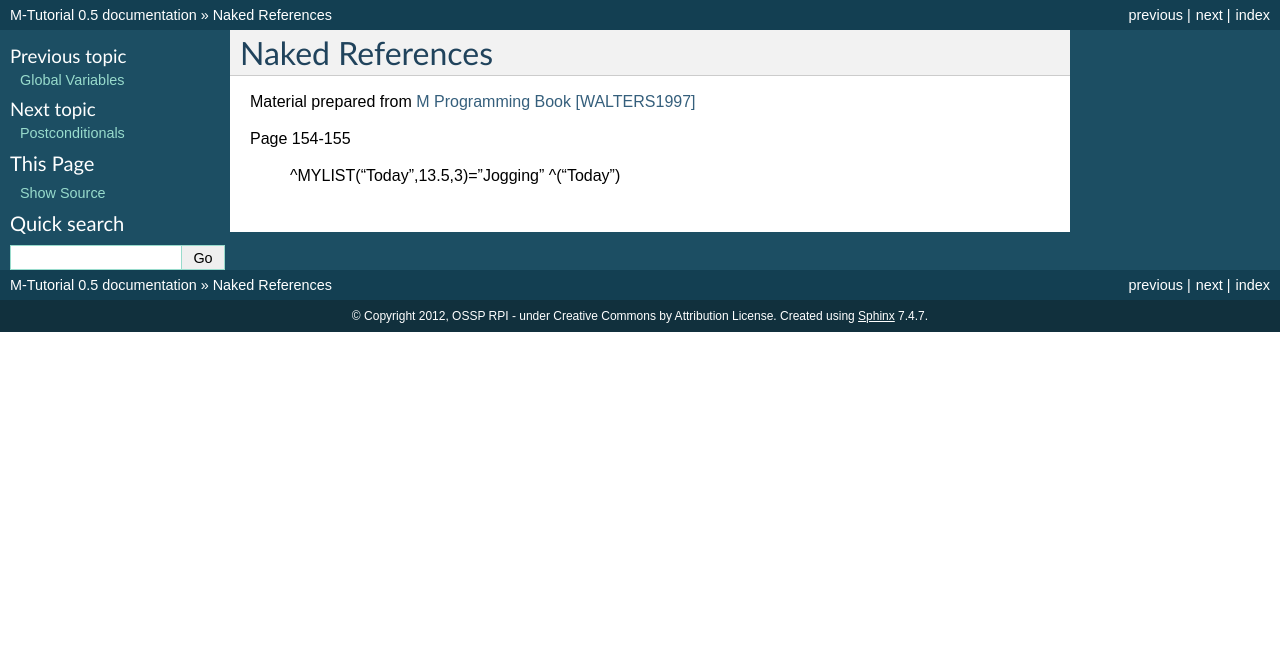
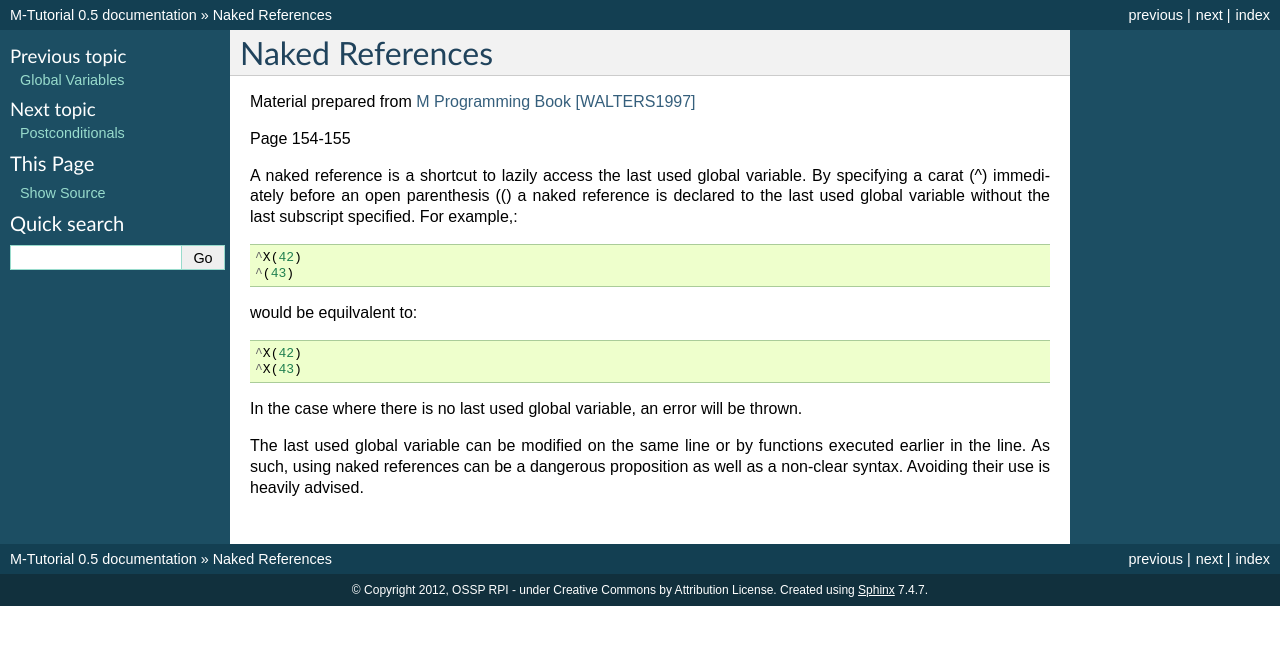
Before and after one commit to luisibanez/M-Tutorial, a Sphinx documentation site: the page built from source/NakedReferences.rst, in a window 1280 px wide. Shown: the top 645 px of the page. Built offline with Sphinx 7.4.7, drawn with Linux system fonts in a browser that asks for light colours.

Commit message:
added details on naked stuff

```diff
--- a/source/NakedReferences.rst
+++ b/source/NakedReferences.rst
@@ -6,7 +6,18 @@ Material prepared from `M Programming Book`_ [WALTERS1997]_
 
 Page 154-155
 
-    ^MYLIST("Today",13.5,3)="Jogging"
-    ^("Today")
+A naked reference is a shortcut to lazily access the last used global variable.  By specifying a carat (^) immediately before an open parenthesis (() a naked reference is declared to the last used global variable without the last subscript specified.  For example,::
+
+    ^X(42)
+    ^(43)
+
+would be equilvalent to::
+
+    ^X(42)
+    ^X(43)
+
+In the case where there is no last used global variable, an error will be thrown.
+
+The last used global variable can be modified on the same line or by functions executed earlier in the line.  As such, using naked references can be a dangerous proposition as well as a non-clear syntax.  Avoiding their use is heavily advised.
 
 .. _M Programming book: http://books.google.com/books?id=jo8_Mtmp30kC&printsec=frontcover&dq=M+Programming&hl=en&sa=X&ei=2mktT--GHajw0gHnkKWUCw&ved=0CDIQ6AEwAA#v=onepage&q=M%20Programming&f=false
```
